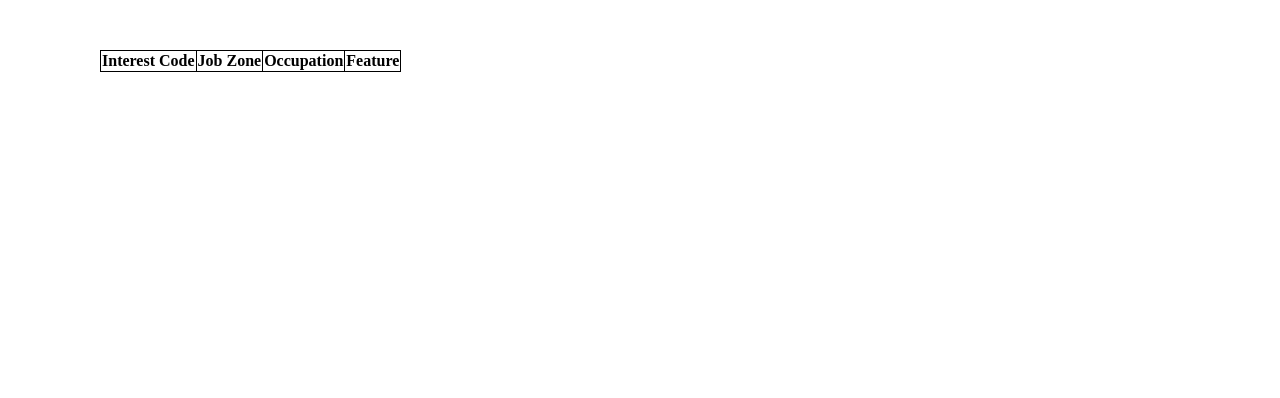
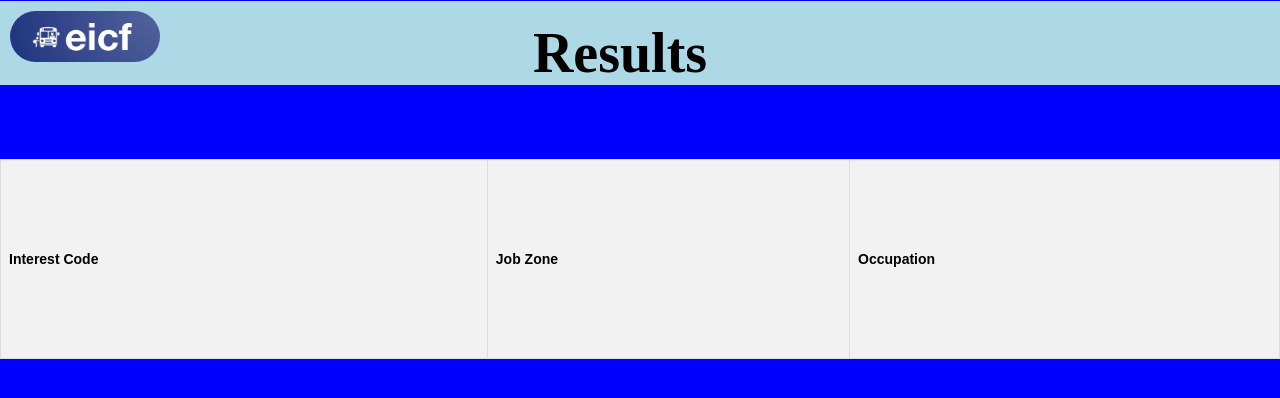
Before and after one commit to PasanPunsaraDeshapriya/ImplementationSDGP, a Flask app: page /career in a window 1280 px wide. Shown: the top 398 px of the page. Run offline with Flask 3, Linux system fonts and the light colour scheme; lists and menus that the app fills with data are empty.

Commit message:
All done

```diff
--- a/static/Nirusan_CareerDisplay.css
+++ b/static/Nirusan_CareerDisplay.css
@@ -1,14 +1,28 @@
 body {
     /* background: black; */
-    margin-top: 50px;
-    margin-left: 100px;
-
+    margin: 0;
+    padding: 0;
+    background-color: blue;
+    color: black;
   }
 
 h1 {
-    font-family: Verdana, Geneva, sans-serif;
-    font-size: 2.5em;
-    color: FireBrick;
+  font-family: 'Gloock', serif;
+  /* font-weight: 900; */
+  font-size: 3.5rem;
+  line-height: 1.5;
+  text-align: center;
+  background-color: lightblue;
+  color: black;
+  position: relative;
+  bottom: 37px;
+}
+h4{
+  font-family: 'Gloock', serif;
+  /* font-weight: 900; */
+  /* font-size: 3.5rem; */
+  line-height: 1.5;
+  text-align: center;
 }
 
 p {
@@ -17,7 +31,32 @@ body {
   color: DarkSlateGray;
 }
 
-table, th, td{
-  border: 1px solid black;
+table {
   border-collapse: collapse;
+  width: 100%;
+  height: 500px;
+  font-family: Arial, sans-serif;
+  font-size: 14px;
+  text-align: center;
+  background-color: lightblue;
 }
+
+th, td {
+  padding: 8px;
+  border: 1px solid #ddd;
+  vertical-align: middle;
+}
+
+th {
+  background-color: #f2f2f2;
+  font-weight: bold;
+  text-align: left;
+}
+
+tr:nth-child(even) {
+  background-color: #f9f9f9;
+}
+
+tr:hover {
+  background-color: #ddd;
+}
--- a/templates/Nirusan_CareerDisplay.html
+++ b/templates/Nirusan_CareerDisplay.html
@@ -14,9 +14,18 @@
     {% else %}
       <title>Flask Blog</title>
     {% endif %}
+
+    <style>
+      table{height: 200px;}
+    </style>
 </head>
 
 <body>
+  <h1>
+    <a href="{{ url_for('home') }}"><img src="{{ url_for('static', filename='images/logo2.png') }}"
+        style="width: 150px; border-radius: 30px; float: left; margin-top: 10px; margin-left: 10px;"  alt="iit-logo"></a>
+    <span style="position: relative; right: 100px; top: 10px;">Results</span>
+  </h1>
 
     <!-- Creating a for loop and sharing information which in the python dictonary to html -->
     <table>
@@ -24,15 +33,12 @@
         <th>Interest Code</th>
         <th>Job Zone</th>
         <th>Occupation</th>
-        <th>Feature</th>
       </tr>
     {% for post in interest_code_career %}
           <tr>
             <td>{{post.Interest_Code}}</td>
             <td>{{post.Job_Zone}}</td>
-            <td>{{post.Code}}</td>
             <td>{{post.Occupation}}</td>
-            <td>{{post.Featured}}</td>
           </tr>
     {% endfor %}
   </table>
--- a/templates/programShow.html
+++ b/templates/programShow.html
@@ -18,6 +18,11 @@
 
 <body>
 
+  <h1>
+    <a href="{{ url_for('home') }}"><img src="{{ url_for('static', filename='images/logo2.png') }}"
+        style="width: 150px; border-radius: 30px; float: left; margin-top: 10px; margin-left: 10px;"  alt="iit-logo"></a>
+    <span style="position: relative; right: 100px; top: 10px;">Results</span>
+  </h1>
     <!-- Creating a for loop and sharing information which in the python dictonary to html -->
     <table>
       <tr>
```
Lines whose indentation alone changed are shown as unchanged.
